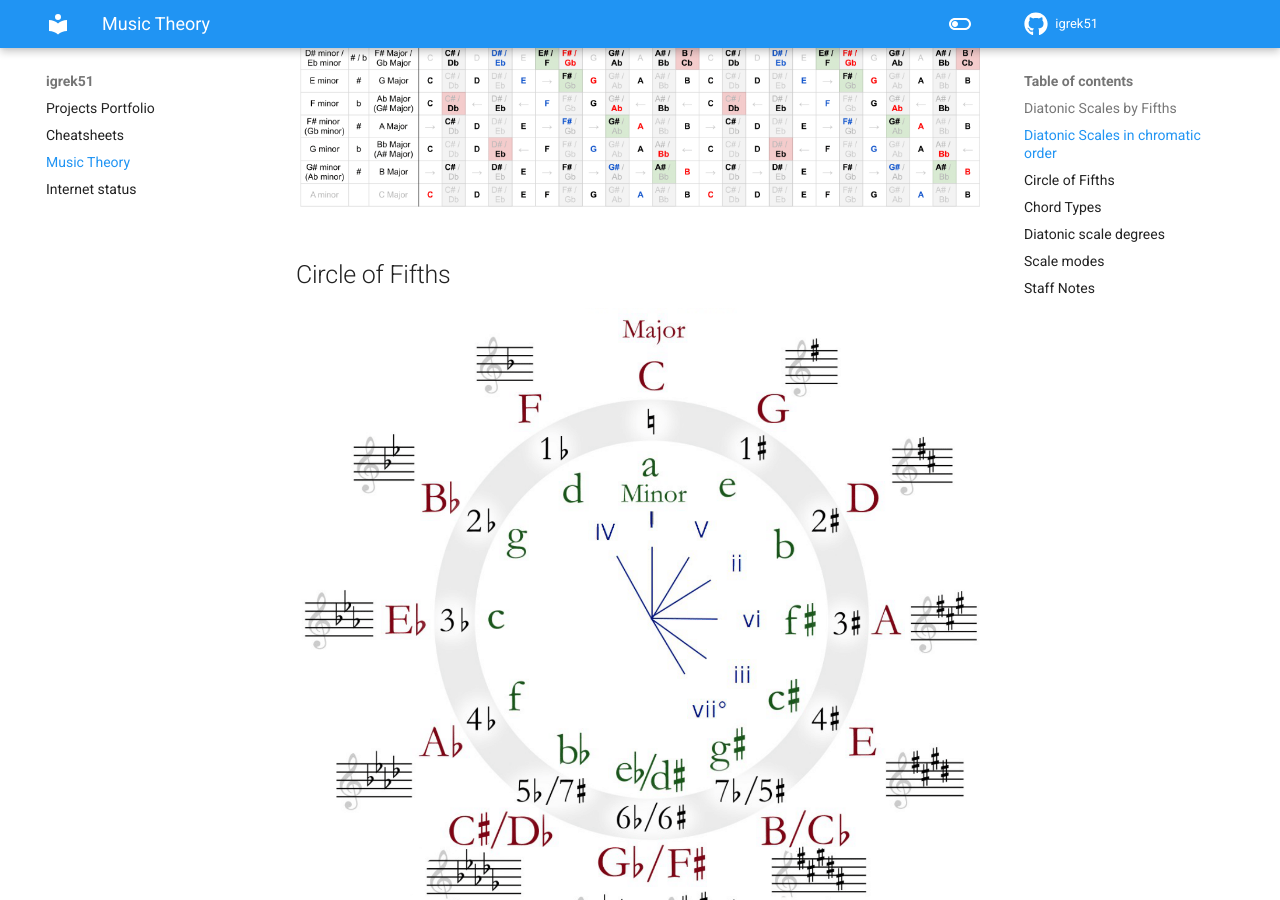
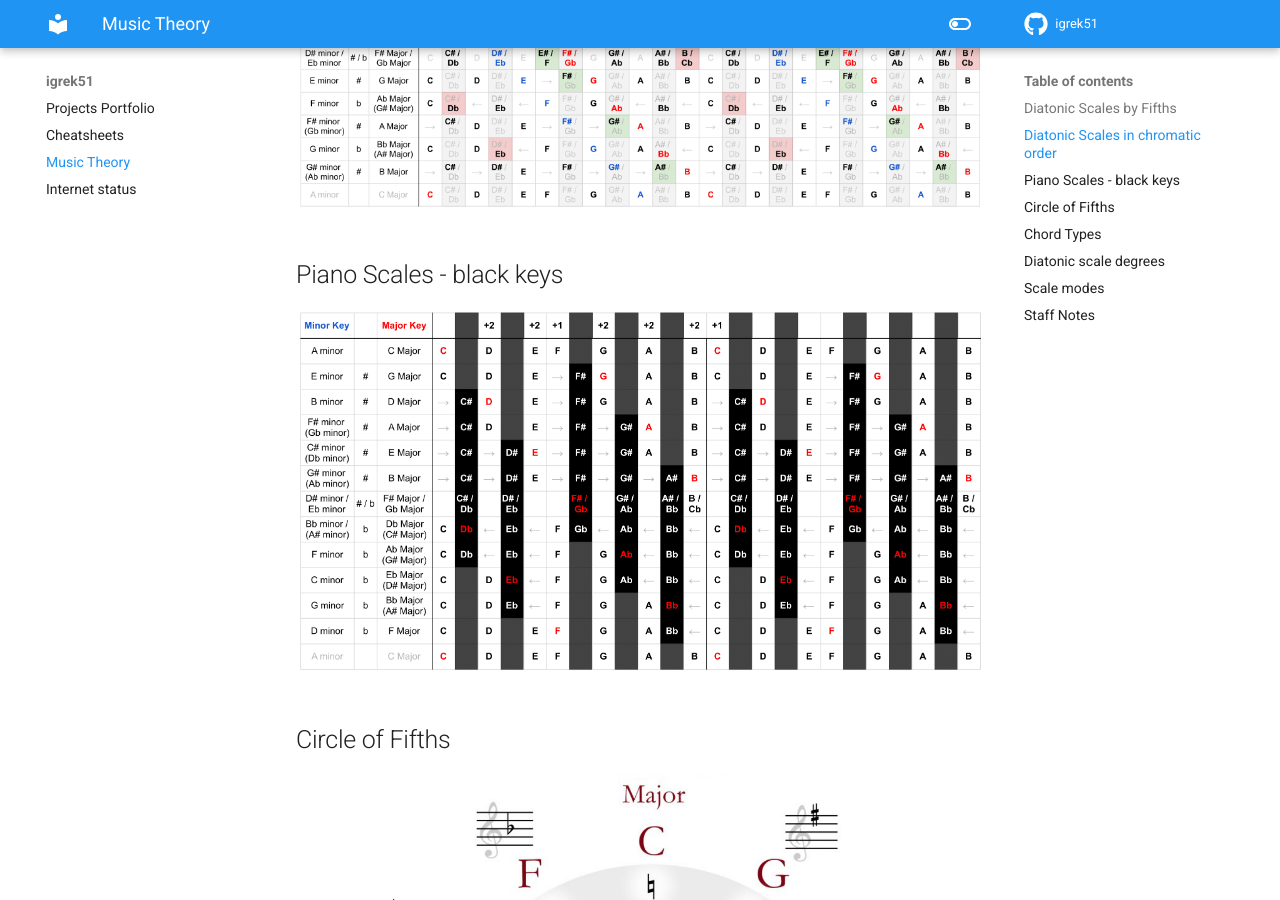
Before and after one commit to igrek51/igrek51.github.io, an MkDocs documentation site: the page built from docs/music-theory.md, in a window 1280 px wide and 900 px high, scrolled down 778 px. Built offline with MkDocs 1.6.1 and Material for MkDocs 9.7.7, drawn with Linux system fonts in a browser that asks for light colours.

Commit message:
Add piano scales with black keys diagram

```diff
--- a/docs/music-theory.md
+++ b/docs/music-theory.md
@@ -5,6 +5,9 @@
 
 ## Diatonic Scales in chromatic order
 [![](./assets/music/piano-scales-chromatic.png)](./assets/music/piano-scales-chromatic.png)
+
+## Piano Scales - black keys
+[![](./assets/music/piano-scales-black-keys.png)](./assets/music/piano-scales-black-keys.png)
 
 ## Circle of Fifths
 [![](./assets/music/circle-of-fifths.png)](./assets/music/circle-of-fifths.png)
```
Also changed, not shown: docs/assets/music/piano-scales-black-keys.png (added).
